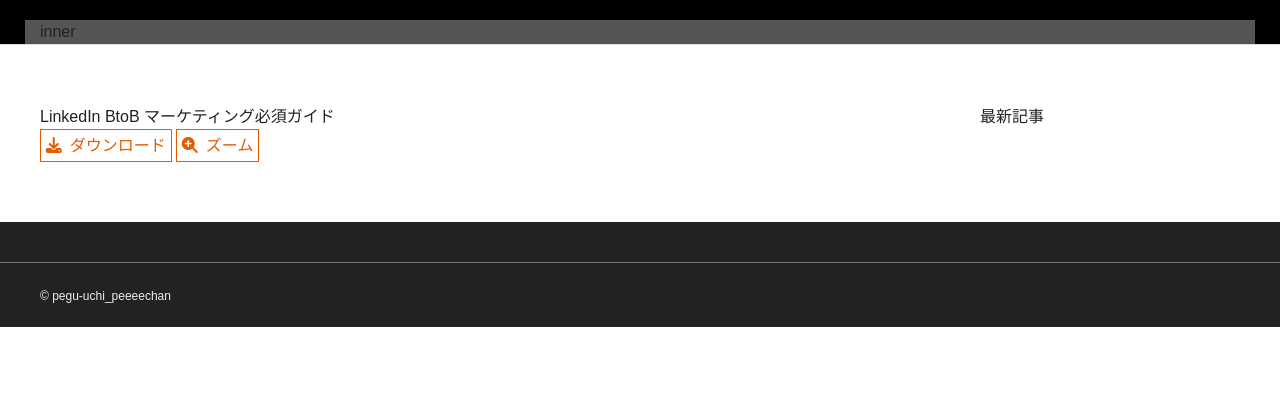
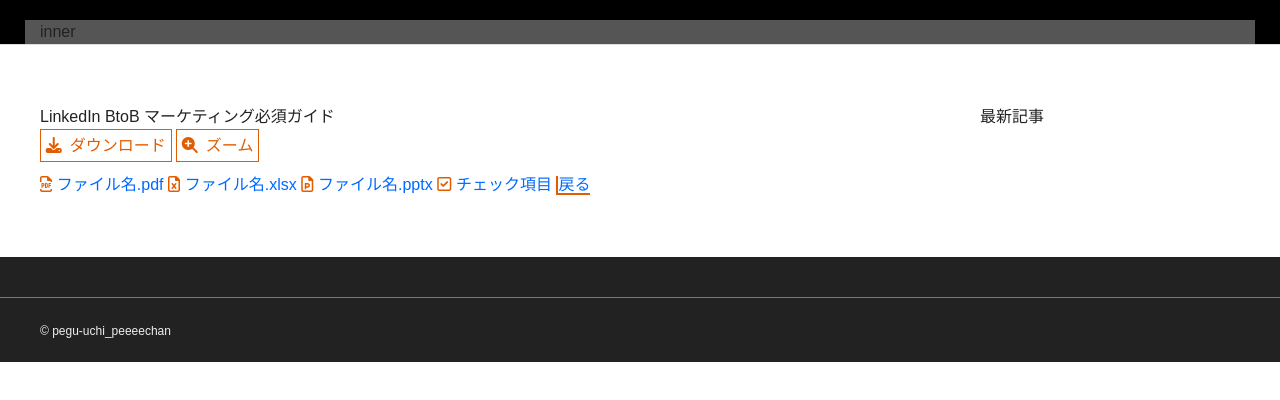
Before and after one commit to nishio-n0522/relearning_web-frontend, a website: page css_design_perfect_guide/chapter5/bem/index.html in a window 1280 px wide. Drawn offline with Linux system fonts and the light colour scheme; some packages are replaced by stand-ins of ours.

Commit message:
move to laptop

```diff
--- a/css_design_perfect_guide/chapter5/bem/index.css
+++ b/css_design_perfect_guide/chapter5/bem/index.css
@@ -198,3 +198,36 @@
 .before-icon-btn--zoom::before {
   content: "\f00e";
 }
+
+.before-icon::before {
+  display: inline-block;
+  margin-right: 0.3rem;
+  color: #e25c00;
+  font-family: "Font Awesome 6 Free";
+  font-weight: 400;
+}
+
+.before-icon--pdf::before {
+  content: "\f1c1";
+}
+
+.before-icon--excel::before {
+  content: "\f1c3";
+}
+
+.before-icon--power-point::before {
+  content: "\f1c4";
+}
+
+.before-icon--check-square::before {
+  content: "\f14a";
+}
+
+.before-icon--chevron-left {
+  content: "";
+  width: 0.375rem;
+  height: 0.375rem;
+  border-bottom: 0.125em solid #e25c00;
+  border-left: 0.125em solid #e25c00;
+  transform: rotate(45deg) translateY(-30%);
+}
--- a/css_design_perfect_guide/chapter5/bem/index.html
+++ b/css_design_perfect_guide/chapter5/bem/index.html
@@ -33,6 +33,19 @@
           <h2 class="level2-heading">LinkedIn BtoB マーケティング必須ガイド</h2>
           <a class="before-icon-btn before-icon-btn--download">ダウンロード</a>
           <a class="before-icon-btn before-icon-btn--zoom">ズーム</a>
+          <div style="margin: 10px 0px"></div>
+
+          <a class="before-icon before-icon--pdf" href="#">ファイル名.pdf</a>
+          <a class="before-icon before-icon--excel" href="#">ファイル名.xlsx</a>
+          <a class="before-icon before-icon--power-point" href="#"
+            >ファイル名.pptx</a
+          >
+          <a class="before-icon before-icon--check-square" href="#"
+            >チェック項目</a
+          >
+          <span class="before-icon before-icon--chevron-left">
+            <a href="#">戻る</a>
+          </span>
         </article>
       </main>
       <aside class="content__side">
```
